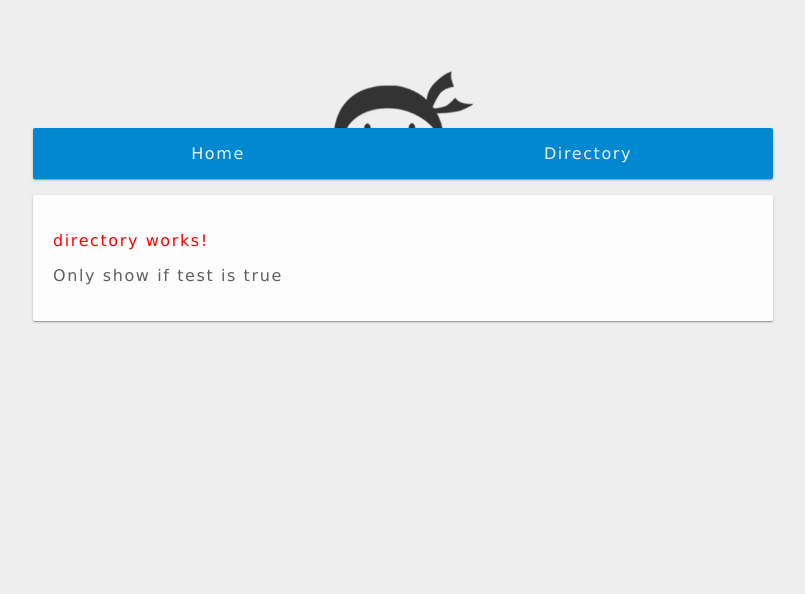
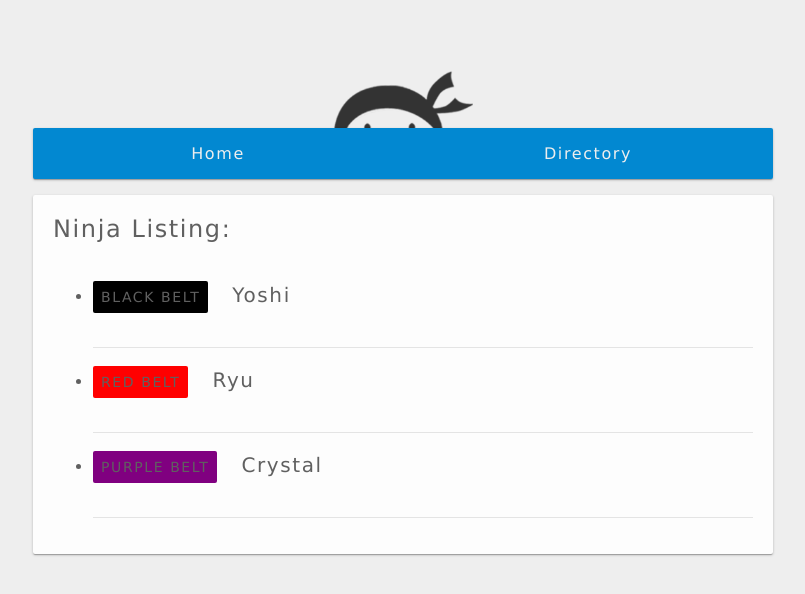
Before and after one commit to DanielWGross/Net-Ninja-Angular, an Angular app: page /directory in a window 1280 px wide. Shown: the top 594 px of the page, without its empty margins (237-1042 px from the left). Built offline with nearby package versions, Linux system fonts and the light colour scheme.

Commit message:
#20 Complete

```diff
--- a/src/app/directory/directory.component.html
+++ b/src/app/directory/directory.component.html
@@ -1,11 +1,10 @@
-<p [ngClass]="classes">
-  directory works!
-</p>
+<h2>Ninja Listing:</h2>
 
-<p *ngIf="test">Only show if test is true</p>
-
-<style>
-  .blue{color: blue;}
-  .red{color: red;}
-  .underline{text-decoration: underline;}
-</style>
+<ul id="ninja-listing">
+  <li *ngFor="let ninja of ninjas">
+    <div class="single-ninja">
+      <span [ngStyle]="{background: ninja.belt}">{{ ninja.belt }} belt</span>
+      <h3>{{ ninja.name }}</h3>
+    </div>
+  </li>
+</ul>
--- a/src/app/directory/directory.component.ts
+++ b/src/app/directory/directory.component.ts
@@ -7,8 +7,12 @@ import { ActivatedRoute } from '@angular/router';
   styleUrls: ['./directory.component.css']
 })
 export class DirectoryComponent implements OnInit {
-  classes = {'blue': false, 'red': true, 'underline': false};
-  test = true;
+  ninjas: object[] = [
+    { name: <string> "Yoshi", belt: <string> "black"},
+    { name: <string> "Ryu", belt: <string> "red"},
+    { name: <string> "Crystal", belt: <string> "purple"},
+  ];
+
   constructor() { };
 
   ngOnInit() {
```
